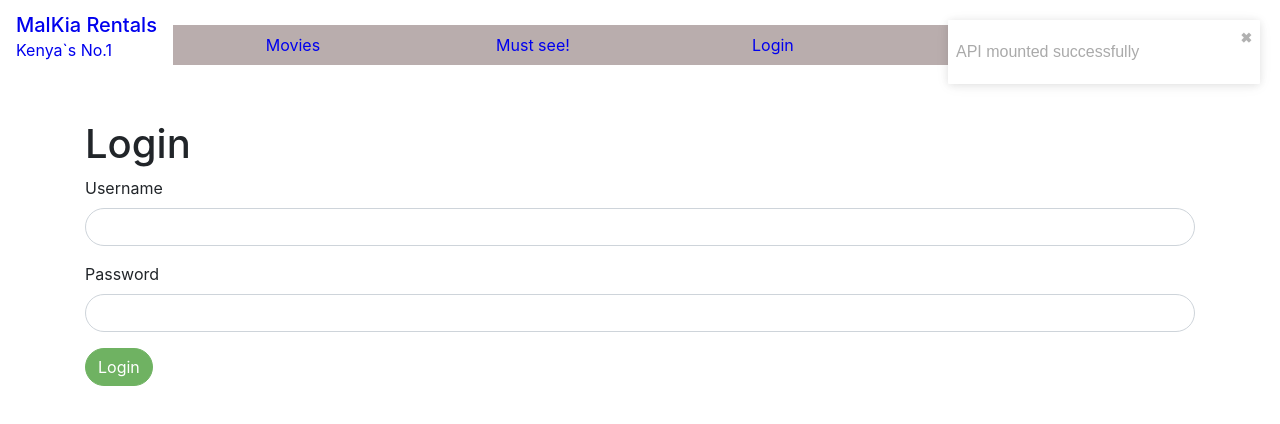
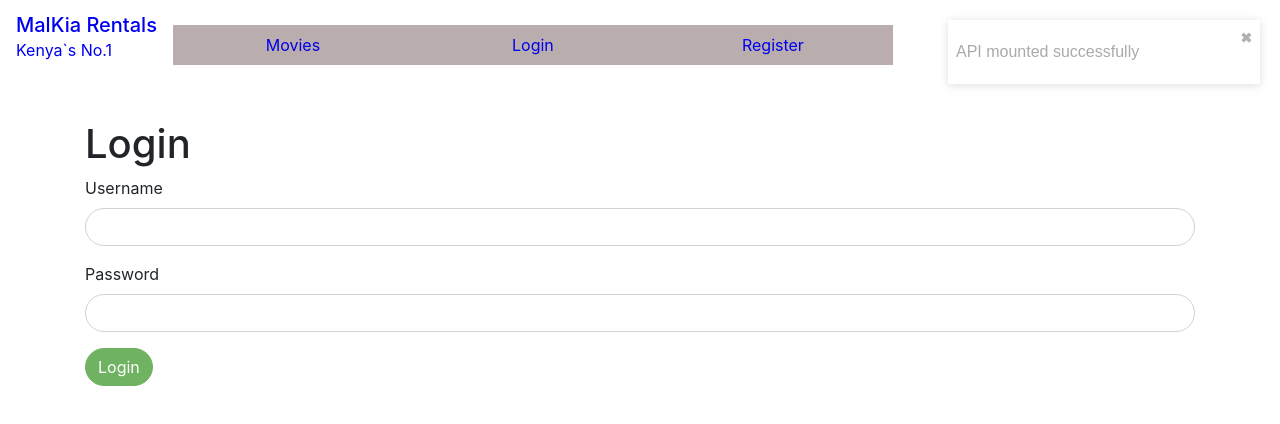
Before and after one commit to dedanmsafari/Malkiafrontend, a React (Create React App) app: page /login in a window 1280 px wide. Shown: the top 424 px of the page. Built offline with nearby package versions, Linux system fonts and the light colour scheme.

Commit message:
changed the see me component

```diff
--- a/src/components/navBar.jsx
+++ b/src/components/navBar.jsx
@@ -24,9 +24,7 @@ const NavBar = ({user}) => {
           <NavLink className="nav-item nav-link" to="/movies">
             Movies
           </NavLink>
-          <NavLink className="nav-item nav-link" to="/mustsee">
-            Must see!
-          </NavLink>
+
          { user && user.isAdmin ?
          <React.Fragment>
          <NavLink className="nav-item nav-link" to="/customers">
@@ -51,6 +49,9 @@ const NavBar = ({user}) => {
           }
           {user &&
           <React.Fragment>
+              <NavLink className="nav-item nav-link" to="/mustsee">
+            Must see!
+          </NavLink>
           <NavLink className="nav-item nav-link" to="/Me">
            <h6> Welcome! {user.name}</h6>
           </NavLink>
```
